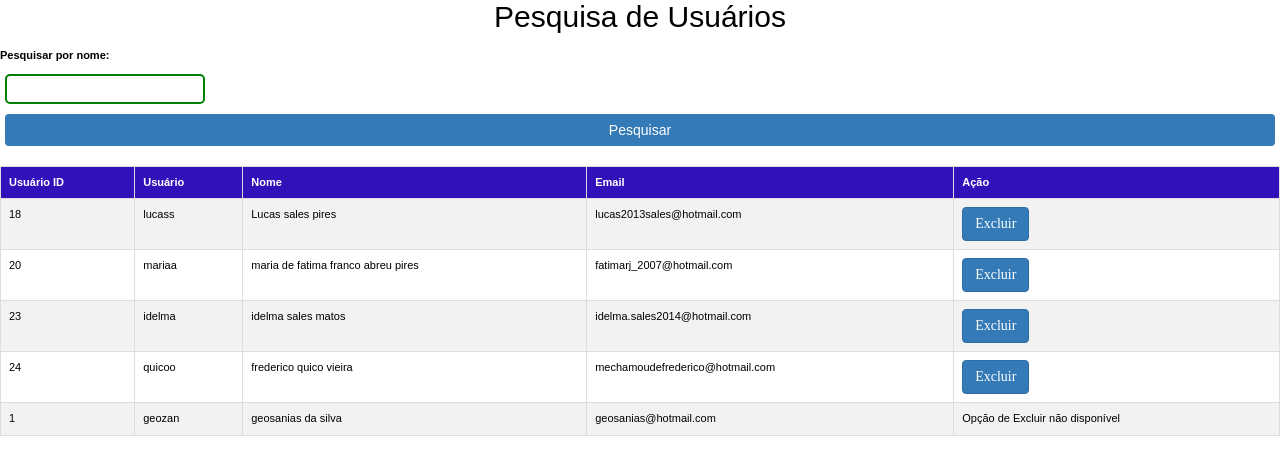
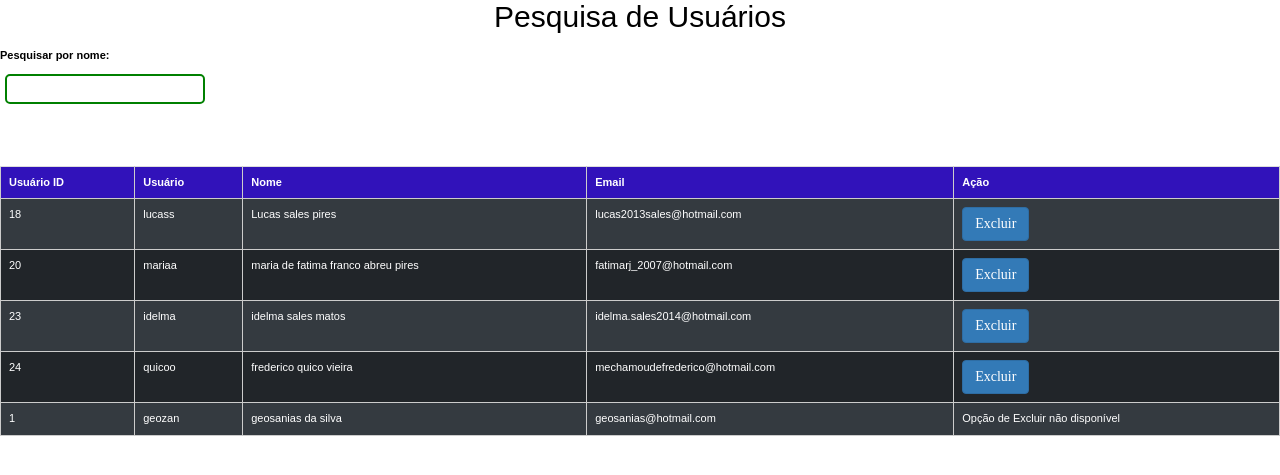
Before and after one commit to lucas-sales-pires/Projetos, a PHP site: page /php/pesquisarUsuario.php in a window 1280 px wide. Shown: the part 108-583 px from the top of the page. Run offline with PHP 8.4, Linux system fonts and the light colour scheme; the visitor is signed in with stand-in values (Sample User, id 1); data comes from the database, SQL or seed files in the repository; some web fonts are replaced.

Commit message:
evoluções nas tabelas

```diff
--- a/projeto-faculdade5.0/css/index.css
+++ b/projeto-faculdade5.0/css/index.css
@@ -10,6 +10,7 @@
   background: rgb(223, 226, 227);
   font-size: 11px;
 }
+
 
 a {
   cursor: pointer;
@@ -540,3 +541,41 @@
 .container2{
   transform: translate(-3px, -204px);
 }
+
+/* TABELA */
+
+.table {
+  width: 100%;
+  border-collapse: collapse;
+  border-spacing: 0;
+  background-color: #000;
+}
+
+.table thead th {
+  background-color: #343a40;
+  color: #fff;
+  text-align: left;
+  padding: 10px;
+}
+
+.table tbody tr {
+  background-color: #212529;
+}
+
+.table tbody tr:nth-child(even) {
+  background-color: #343a40;
+}
+
+.table tbody td {
+  padding: 10px;
+  text-align: left;
+  color: #fff;
+}
+
+.table {
+  border: 1px solid #ccc;
+}
+
+.table th, .table td {
+  border: 1px solid #ccc;
+}
--- a/projeto-faculdade5.0/geral.js
+++ b/projeto-faculdade5.0/geral.js
@@ -4,6 +4,7 @@
 const backgroundLoginECadastro = document.querySelector('div.container-login100');
 const background = document.querySelector('.container1');
 const tituloFormulario = document.querySelector('.login100-form-title');
+let inputs = document.querySelectorAll('input');
 
 
 let modoSite = localStorage.getItem('modoSite') || 0;
@@ -12,9 +13,14 @@
   if (modoSite == 1) {
     body.style.background = 'black';
     body.style.color = 'white';
+    inputs.forEach(function(input) {
+      input.style.background = "black";
+  });
+
     if (backgroundLoginECadastro) {
       backgroundLoginECadastro.style.background = 'black';
       backgroundLoginECadastro.style.color = 'white';
+
     }
     if (background) {
       background.style.background = 'black';
@@ -30,6 +36,10 @@
   } else {
     body.style.background = 'white';
     body.style.color = 'black';
+    inputs.forEach(function(input) {
+      input.style.background = "white";
+  });
+
     if (backgroundLoginECadastro) {
       backgroundLoginECadastro.style.background = 'white';
       backgroundLoginECadastro.style.color = 'black';
--- a/projeto-faculdade5.0/php/destroySession.php
+++ b/projeto-faculdade5.0/php/destroySession.php
@@ -7,7 +7,7 @@
 
 
 $usuarios_id = consultaUsuario($mysqli, $usuario,$perfil)['usuarios_id'];
-registrarLog($mysqli,$cpf_usuario,"Deslogou"," O Usuário".$usuario." Deslogou ",$usuarios_id);
+registrarLog($mysqli,$cpf_usuario,"Deslogou"," O Usuário ".$usuario." Deslogou ",$usuarios_id);
 
 $_SESSION['usuarioLogado'] = false;
 session_destroy();
--- a/projeto-faculdade5.0/php/funcoes.php
+++ b/projeto-faculdade5.0/php/funcoes.php
@@ -249,7 +249,18 @@
 
     if ($resultado->num_rows > 0) {
         echo "<table class='table table-container'>";
-        echo "<tr><th>Nome</th><th>CPF</th><th>Horario</th><th>Data</th><th>Resultado</th><th>Descrição</th><th>Usuario id</th></tr>";
+        echo "<thead>";
+        echo "<tr>";
+        echo "<th>Nome</th>";
+        echo "<th>CPF</th>";
+        echo "<th>Horário</th>";
+        echo "<th>Data</th>";
+        echo "<th>Resultado</th>";
+        echo "<th>Descrição</th>";
+        echo "<th>Usuário ID</th>";
+        echo "</tr>";
+        echo "</thead>";
+        echo "<tbody>";
 
         while ($linha = $resultado->fetch_assoc()) {
             echo "<tr>";
@@ -263,9 +274,11 @@
             echo "</tr>";
         }
 
+        echo "</tbody>";
         echo "</table>";
     }
 }
+
 
     function erroSql(mysqli_sql_exception $e) {
         //Dentro do $e eu armazeno o erro de sql
```
Also changed, not shown: projeto-faculdade5.0/php/consultarLogs.php (+4 -4 lines).
